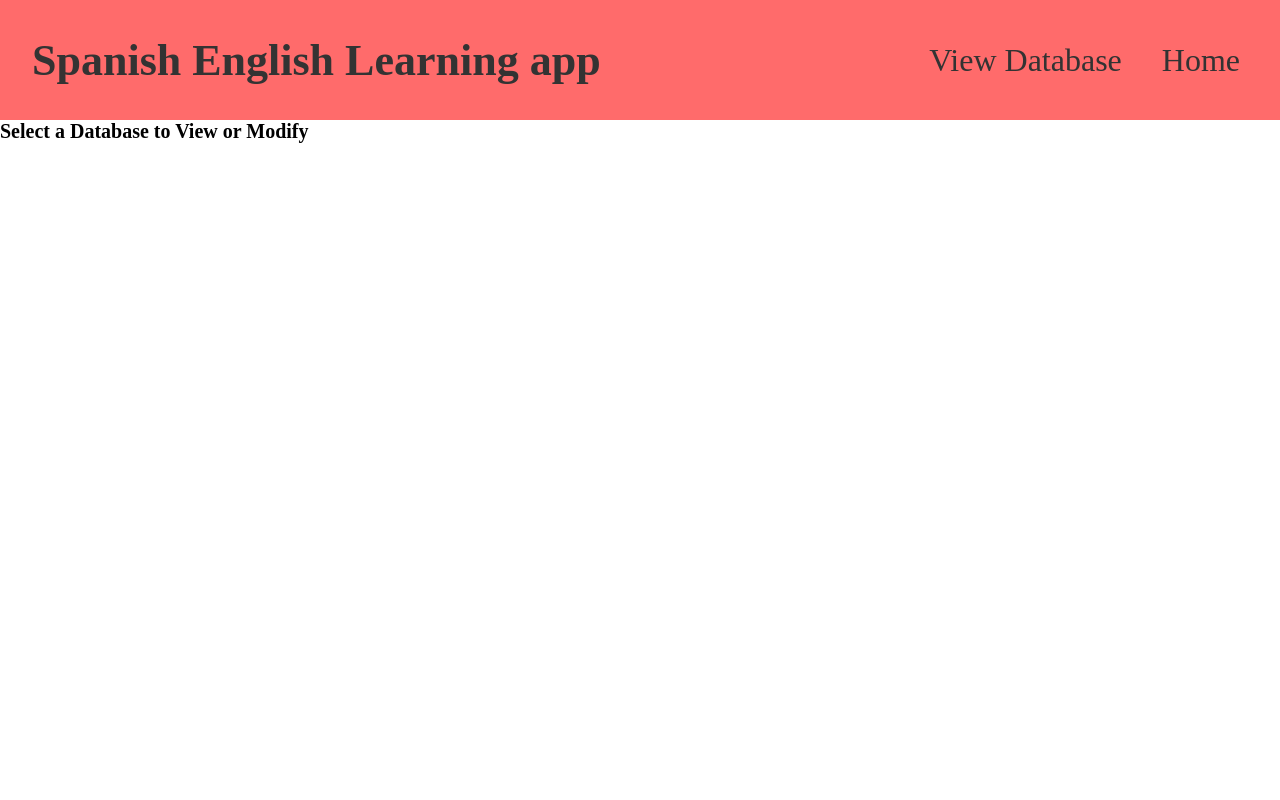
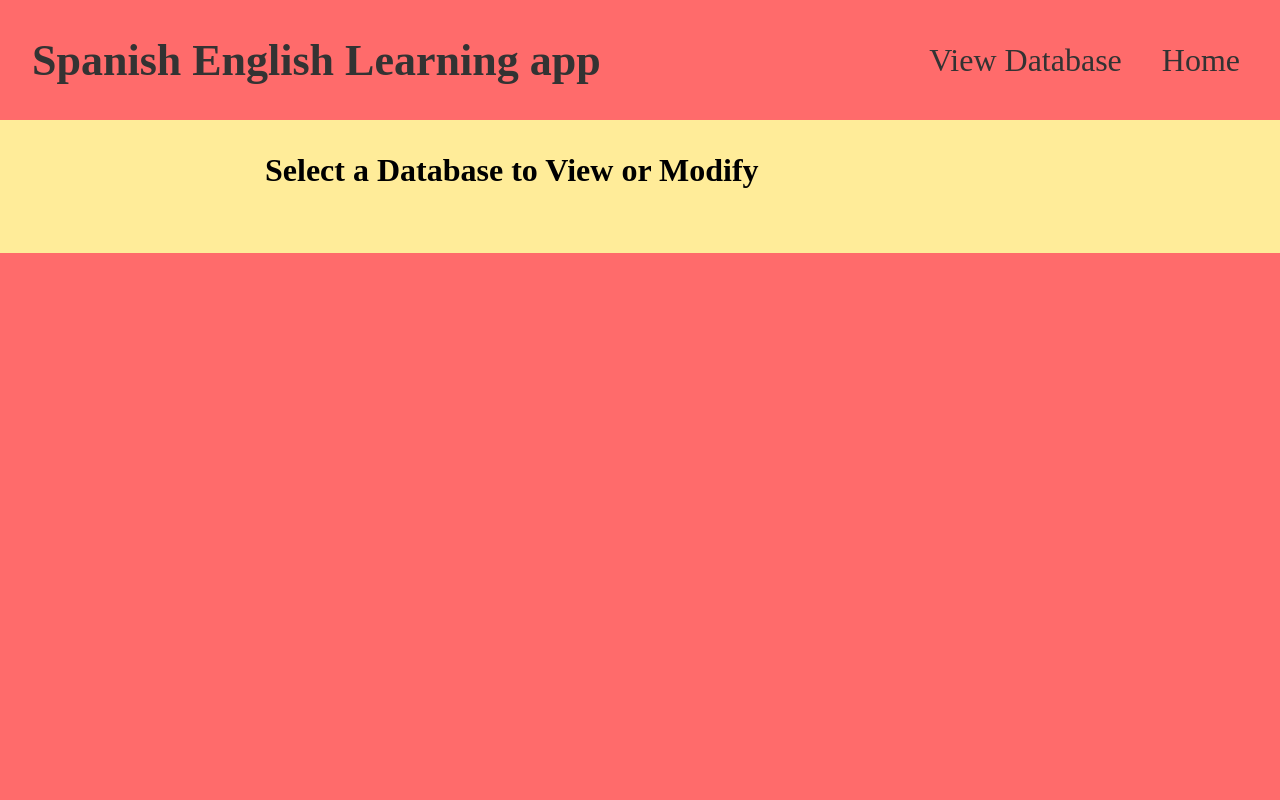
Before and after one commit to Cswish24/new-language-vocabulary-translator-and-learning-application, a Django app: page /databases in a window 1280 px wide. Run offline with Django 4.2, Linux system fonts and the light colour scheme; data that the repository does not hold is empty; parts of the project's set-up code (start-up, migrations or seed data) failed here and were passed over.

Commit message:
create databases.css, rename quiz.css to quiz_databases.html, compelte databases.html refactor

```diff
--- /dev/null
+++ b/application/static/application/databases.css
@@ -0,0 +1,11 @@
+.link {
+  font-size: 2.4rem;
+}
+
+.heading {
+  margin-bottom: 2.8rem;
+}
+
+.container-flex {
+  width: 75rem;
+}
--- a/application/templates/application/databases.html
+++ b/application/templates/application/databases.html
@@ -1,27 +1,35 @@
+
+
+
 {% extends "base.html" %}
 {% load static %}
 {% block css%}
+<link rel="stylesheet" href="{% static "application/translator.css" %}">
+<link rel="stylesheet" href="{% static "application/quiz_databases.css" %}">
 <link rel="stylesheet" href="{% static "application/databases.css" %}">
 {% endblock %}
 
 <title>{% block title %}Databases{% endblock %}</title>
 
 {% block content %}
-<div class="home-body">
-    <h1>Select a Database to View or Modify</h1>
-    <div class="row row-cols-1 row-cols-md-2 g-4">
-    {% for category in categories %}
-    {% comment %} <a href="{% url "database" category %}"><button>{{category| capfirst}} Database </button></a> {% endcomment %}
-        <div class="col">
-            <div class="card">
-                <a href="{% url "database" category %}">
-                    <div class="card-body">
-                        <h5 class="card-title">{{category| capfirst}} Database</h5>
-                    </div>
-                </a>
-            </div>
-        </div>
-    {% endfor %}
+<div class="body">
+    <div class="footer">
+
+<div class="container">
+    <div class="container-flex">
+        <h2 class="heading">Select a Database to View or Modify</h2>
+
+
+            <div class="cat-box">
+              {% for category in categories%}
+              <a href="{% url "database" category%}" class="link">{{category|capfirst}} Database</a>
+              {% endfor %}
+
+         </div>
+
+
+    </div>
 </div>
-
+</div>
+</div>
 {% endblock content %}
--- a/application/templates/application/quiz-home.html
+++ b/application/templates/application/quiz-home.html
@@ -4,7 +4,7 @@
 {% load static %}
 {% block css%}
 <link rel="stylesheet" href="{% static "application/translator.css" %}">
-<link rel="stylesheet" href="{% static "application/quiz.css" %}">
+<link rel="stylesheet" href="{% static "application/quiz_databases.css" %}">
 {% endblock %}
 
 <title>{% block title %}En-Es Translator{% endblock %}</title>
```
Also changed, not shown: application/static/application/quiz_databases.css (renamed from application/static/application/quiz.css).
